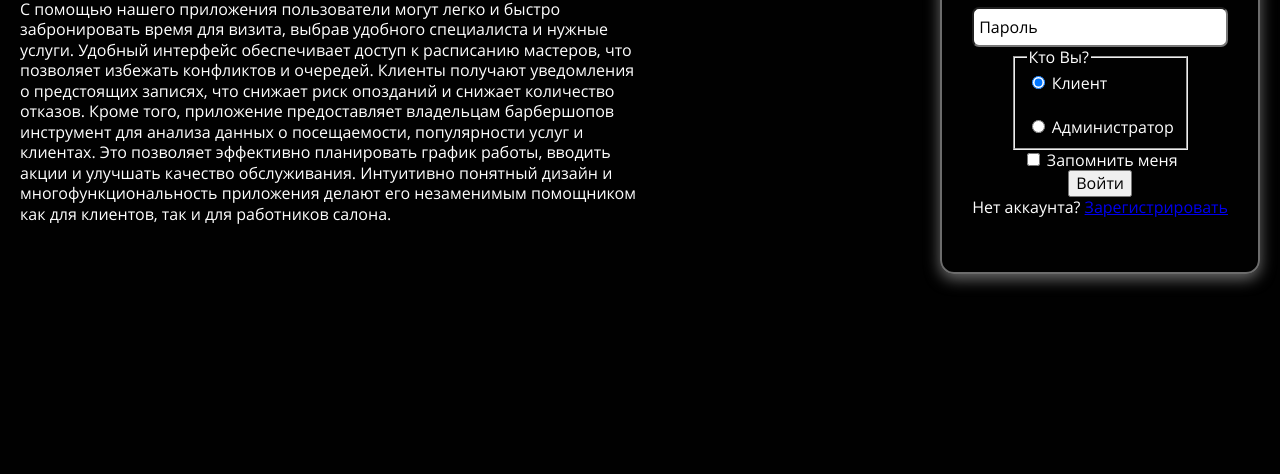
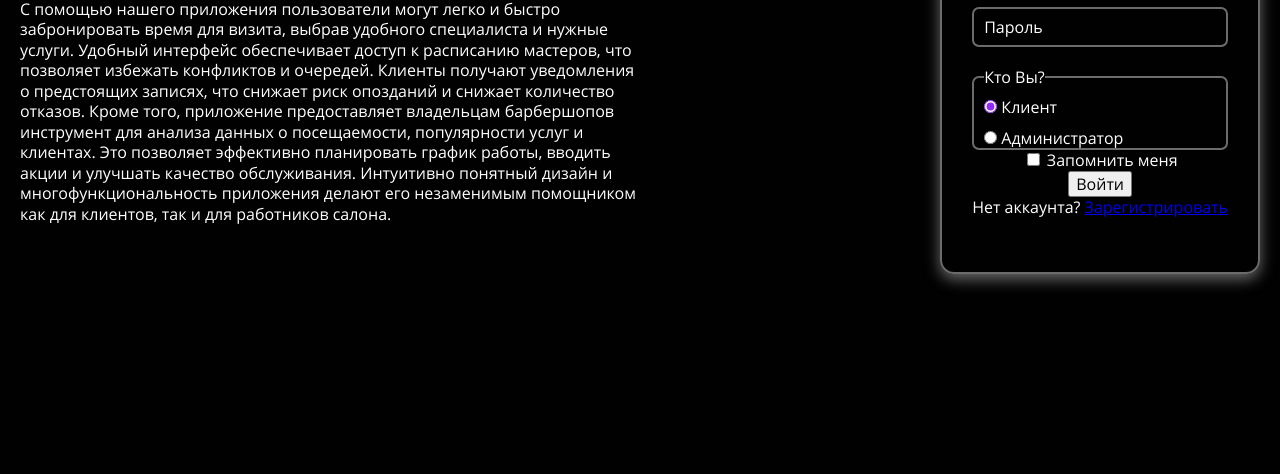
Before and after one commit to Evgeny-Stepanov/clients-vanilla-js, a website built with webpack: page src/auth/index.html in a window 1280 px wide. Shown: the part 326-800 px from the top of the page. Built offline with nearby package versions, Linux system fonts and the light colour scheme.

Commit message:
Work on auth page 1.2

```diff
--- a/src/css/auth/_auth-form.scss
+++ b/src/css/auth/_auth-form.scss
@@ -7,6 +7,7 @@
 		align-items: center;
 	}
 }
+
 .form {
 	padding: 30px;
 	border: install-border(2px, var(--color-gray-dark));
@@ -17,11 +18,30 @@
 	}
 
 	&__input-name {
-		margin-block-start: 20px;
+		margin-top: 20px;
 	}
 
 	&__input-password {
-		margin-block-start: 10px;
+		margin-top: 10px;
+	}
+
+	fieldset {
+		padding: 0 10px 0;
+		margin: 0;
+		margin-top: 20px;
+		width: 100%;
+		border-radius: var(--border-radius-small);
+		border: install-border(2px, var(--color-gray-dark));
+		legend {
+			padding: 0;
+		}
+		p {
+			margin: 10px 0 0 0;
+			input {
+				accent-color: var(--color-accent);
+				margin: 0;
+			}
+		}
 	}
 
 	&__checkbox-remember {
@@ -41,11 +61,25 @@
 	width: 100%;
 	input {
 		border-radius: var(--border-radius-small);
-		padding: 5px;
+		border: install-border(2px, var(--color-gray-dark));
+		padding: 0 0 0 10px;
 		height: 40px;
 		width: 100%;
+		background-color: transparent;
+		color: var(--color-white);
 		&::placeholder {
-			color: var(--color-black);
+			color: var(--color-white);
+		}
+		&:autofill,
+		&:autofill:hover,
+		&:autofill:focus,
+		&:autofill:active,
+		&:-webkit-autofill,
+		&:-webkit-autofill:hover,
+		&:-webkit-autofill:focus,
+		&:-webkit-autofill:active {
+			-webkit-background-clip: text;
+			-webkit-text-fill-color: var(--color-white);
 		}
 	}
 }
--- a/src/css/auth/_auth.scss
+++ b/src/css/auth/_auth.scss
@@ -19,6 +19,6 @@
 
 	&__descr {
 		font-size: calc-font-size(1);
-		margin-block-start: calc-font-size(1.5);
+		margin-top: calc-font-size(1.5);
 	}
 }
```
Also changed, not shown: dist/app.html, dist/index.html, 2 other files.
